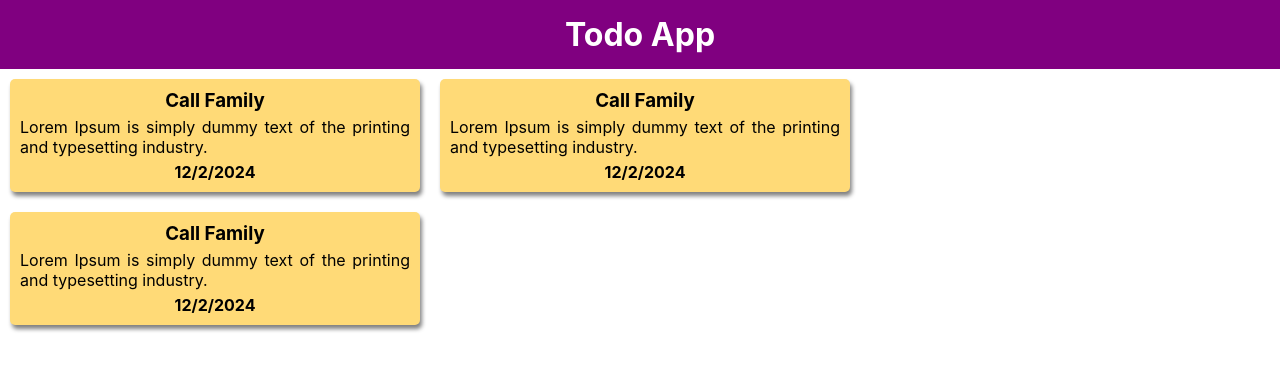
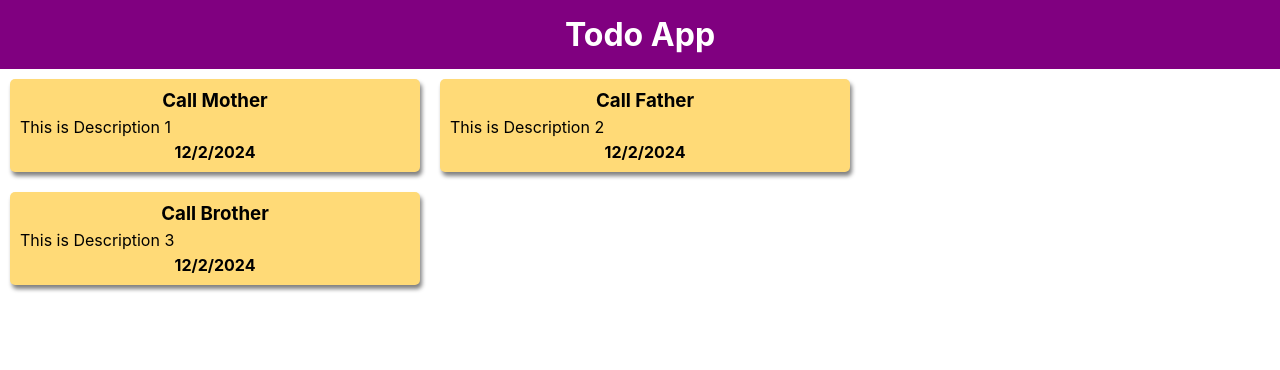
Before and after one commit to Ashikur41/React_partics, a React (Create React App) app: page / in a window 1280 px wide. Shown: the top 370 px of the page. Built offline with nearby package versions, Linux system fonts and the light colour scheme.

Commit message:
props And Destructuring complate

```diff
--- a/src/App.js
+++ b/src/App.js
@@ -6,9 +6,9 @@ function App() {
   return (
     <div>
       <h1 className='heading'>Todo App</h1>
-      <Card />
-      <Card />
-      <Card />
+      <Card titleText="Call Mother" descText="This is Description 1"/>
+      <Card titleText="Call Father" descText="This is Description 2"/>
+      <Card titleText="Call Brother" descText="This is Description 3"/>
     </div>
 
   );
--- a/src/Card.js
+++ b/src/Card.js
@@ -1,13 +1,13 @@
-const todoTitle="Call Family";
-const todoDesc="Lorem Ipsum is simply dummy text of the printing and typesetting industry.";
+
 const todoDate= new Date();
 const dateName= todoDate.getDate();
 const monthName= todoDate.getMonth();
 const currentYear= todoDate.getFullYear();
-function Card(){
+function Card(props){
+    const {titleText,descText}=props;
     return  <div className='card'>
-            <h3 className='cardTitle'>{todoTitle}</h3>
-            <p className='cardDesc'>{todoDesc}</p>
+            <h3 className='cardTitle'>{titleText}</h3>
+            <p className='cardDesc'>{descText}</p>
             <p className='cardFooter'>{dateName + "/" + monthName + "/" + currentYear}</p>
             </div>
 
```
